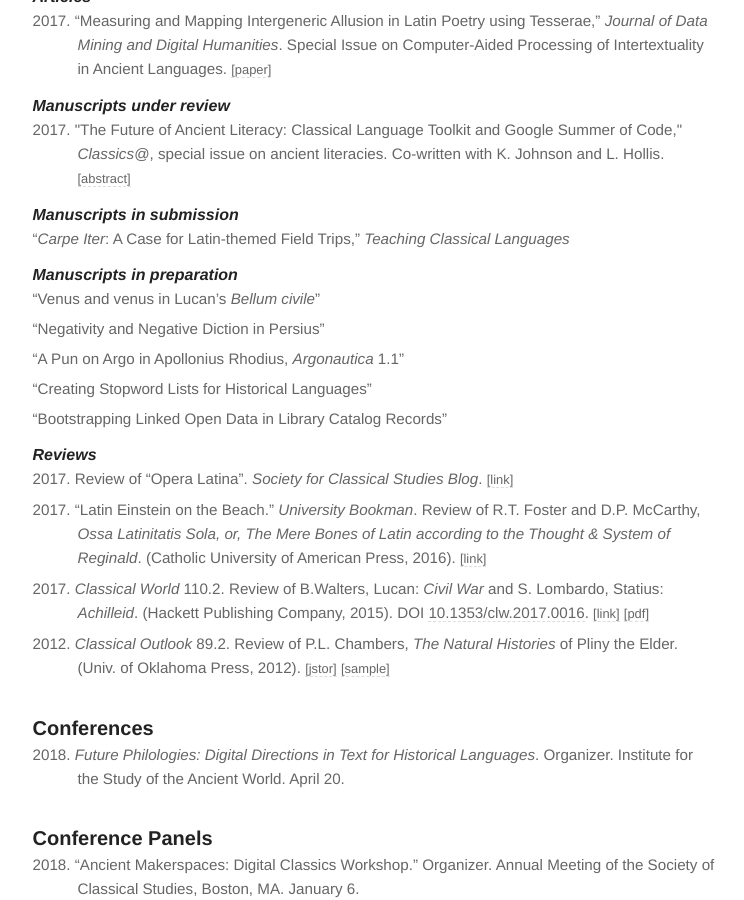
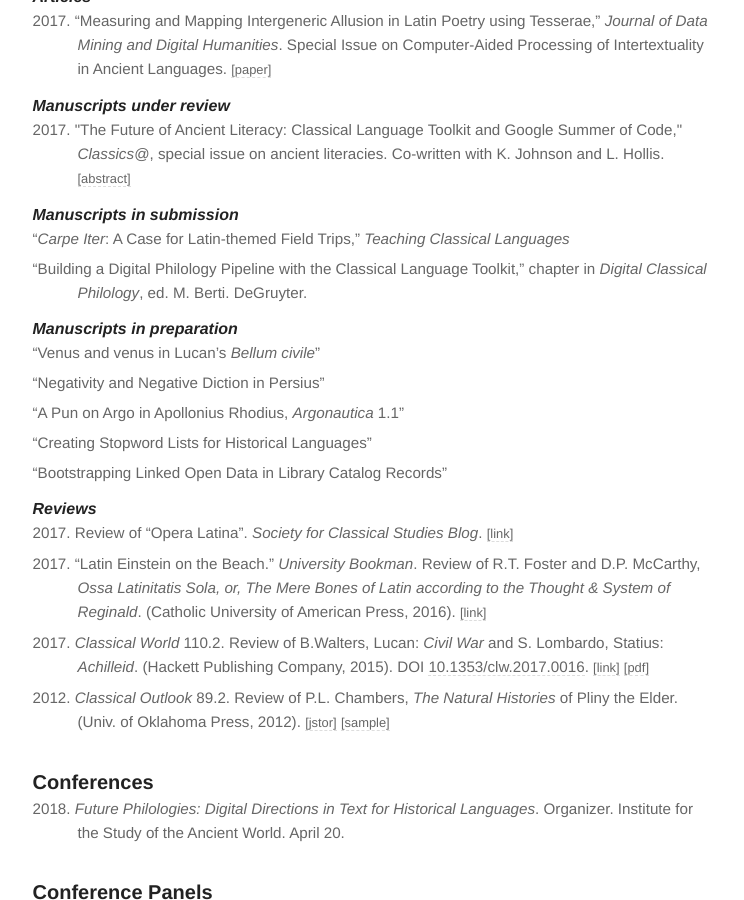
Before and after one commit to diyclassics/diyclassics.github.io, a Jekyll site: the page built from cv.md, in a window 1280 px wide and 900 px high, scrolled down 903 px. Shown: the whole window, without its empty margins (265-1009 px from the left). Built offline with Jekyll 4.4.1, drawn with Linux system fonts in a browser that asks for light colours; some of the changed text lies outside the part shown.

Commit message:
Update CV

```diff
--- a/cv.md
+++ b/cv.md
@@ -49,6 +49,7 @@
 #### Manuscripts in submission
 
 - "*Carpe Iter*: A Case for Latin-themed Field Trips," *Teaching Classical Languages*
+- "Building a Digital Philology Pipeline with the Classical Language Toolkit,” chapter in *Digital Classical Philology*, ed. M. Berti. DeGruyter.
 
 #### Manuscripts in preparation
 
@@ -211,11 +212,13 @@
 
 - Society for Classical Studies
 - Classical Association of the Atlantic States
+- Alliance of Digital Humanities Organizations
 - Forum for Classical Librarians and Scholarly Communications
 
 <!---
 ### Outreach
-
+--->
+<!---
 - 2013\. Nu School Classics. Introduction for preschoolers to the Greek alphabet with storytelling and art projects. Amazing Magic Beans Learning Center. Sunnyside, NY.
 --->
 
```
